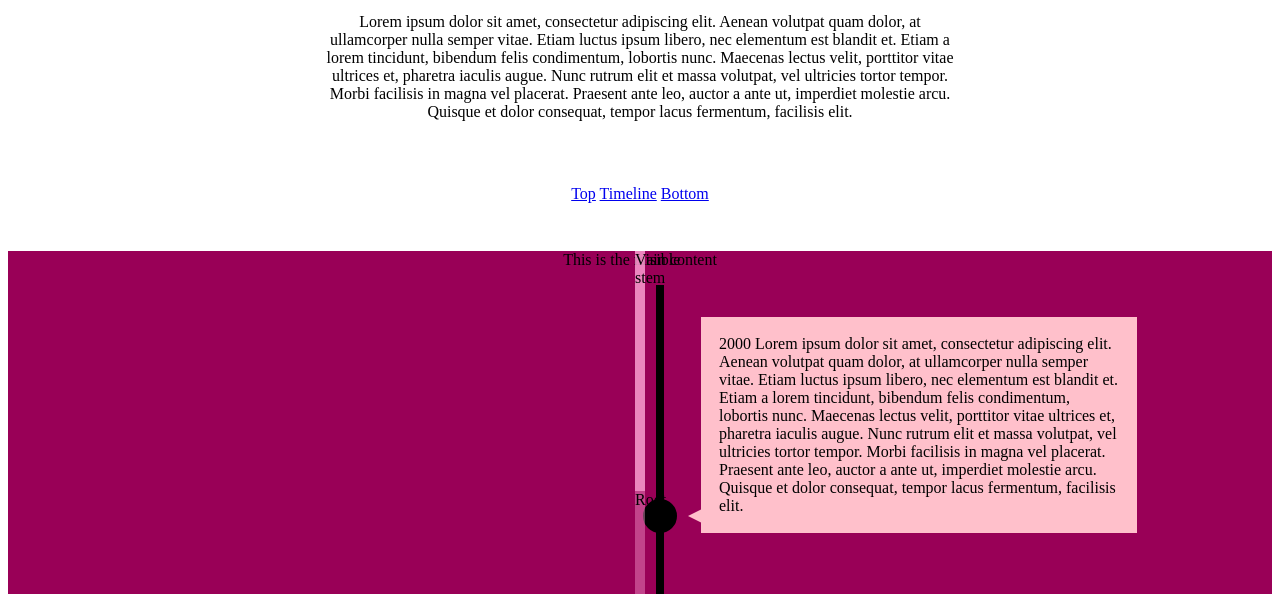
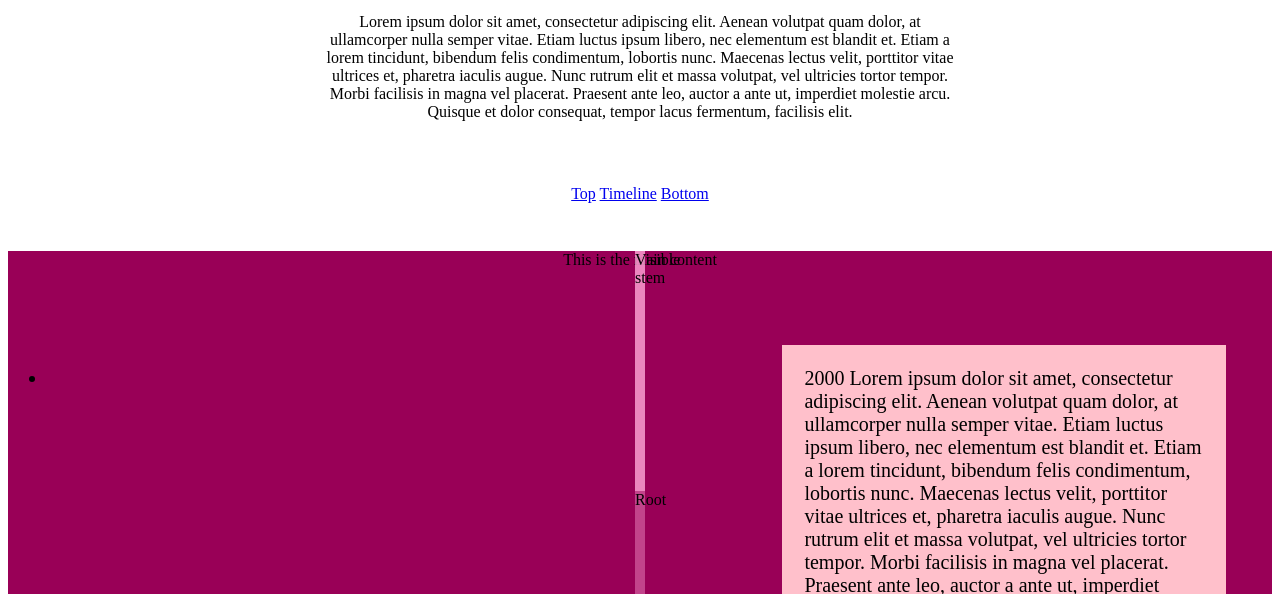
Before and after one commit to aim4/responsive-timeline, a plain HTML site: page index.html in a window 1280 px wide. Shown: the part 159-753 px from the top of the page. Drawn offline with nearby package versions, Linux system fonts and the light colour scheme.

Commit message:
Get rid of line created by list elements

```diff
--- a/styles.css
+++ b/styles.css
@@ -30,101 +30,69 @@ footer {
     height: 45em;
 }
 
-/* Used tutorial from:
-https://webdesign.tutsplus.com/tutorials/building-a-vertical-timeline-with-css-and-a-touch-of-javascript--cms-26528 */
-/* Uses each list element to create a vertical line */
+.timeline-list {
+    position: relative;
+    z-index: 2;
+    /* padding: 0; */
+    /* margin: 0; */
+}
+
 /* .timeline-list li { */
 .timeline-event {
-    list-style-type: none; /* Get rid of default list styling */
+    /* width: 0px; */
+    /* list-style-type: none; */
     position: relative;
     text-align: left;
-
-    /* Creates vertical line */
-    width: 8px; /* Make thin so it looks like a line */
     margin: 0 auto; /* Make first element touch top of parent el and center it */
-    padding-top: 2em;
-    padding-bottom: 2em;
-    background: black;
-}
-
-/* Create the circle markers on timeline */
-/* Comments explain what each css pair does to pseudo-element after the list item (LI/timeline-event) step-by-step */
-/* .timeline-list li::after { */
-.timeline-event::after {
-    content: '';
-    /* Move origin top-left of 'parent element' (LI) instead of after the LI*/
-    position: absolute;
-    left: 50%; /* Moves and aligns left side of pseuo-el to center of LI*/
-    bottom: 2em; /* Move to bottom of LI*/
-    transform: translateX(-50%); /* Makes center of pseudo-element the center of the LI */
-    width: 30px;
-    height: 30px; /* Becomes a 30x30px box */
-    border-radius: 50%; /* Makes circle */
-    border: 2px solid black;
-    background: white;
-    transition: background 0.5s ease-in-out;
-}
-
-/* .timeline-list li.in-view::after { */
-.timeline-event.in-view::after {
-    background: black;
+    padding-top: 3em;
+    padding-bottom: 3em;
+    /* padding-top: 2em; */
+    /* padding-bottom: 2em; */
+    /* background: black; */
 }
 
 /* Create the timeline-event text boxes */
 /* .timeline-list li div { */
 .timeline-event div {
+    width: 400px;
     position: relative;
     /* Hide on load */
     visibility: hidden;
     opacity: 0;
-    bottom: 0;
-    /* No change? */
-    width: 400px;
-    padding: 1em; /* Ball stays aligned with bottom of div content */
+    padding: 1em;
+    /* Ball stays aligned with bottom of div content */
     border: 2px solid pink;
     background: pink;
     transition: all 0.5s ease-in-out;
-    /* transform: translate3d(0, 0, 0); */
-}
-
-/* Adds a pseudo-element right after opening tag of div inside the timeline-event */
-/* .timeline-list li div::before { */
-.timeline-event div::before {
-    content: '';
-    position: absolute; /* Move origin to top-left of div (inner div, does not include padding) */
-    bottom: 7px; /* Set bottom 7px above bottom of div */
-    width: 0;
-    height: 0;
-    border-style: solid; /* Looks like little dot now*/
 }
 
 /* Move the div content of timeline-event to right side if odd */
 .timeline-list li:nth-child(odd) div {
-    left: 45px;
+    left: 60%;
     transform: translate3d(200px, 0, 0);
 }
 
 /* Create triangles */
 /* How it works: https://stackoverflow.com/questions/7073484/how-do-css-triangles-work */
-.timeline-list li:nth-child(odd) div::before {
-    left: -15px;
+/* .timeline-list li:nth-child(odd) div::before {
+    left: 50%;
     border-width: 8px 16px 8px 0; /* Make triangle pointing left */
-    border-color: transparent pink transparent transparent;
-}
+    /* border-color: transparent pink transparent transparent; */
+/* } */
 
 
 /* Move the div content of timeline-event to left side if even */
 .timeline-list li:nth-child(even) div {
-    left: -471px;
+    left: 5%;
     transform: translate3d(-200px, 0, 0);
 }
 
 /* Creates triangle */
-.timeline-list li:nth-child(even) div::before {
+/* .timeline-list li:nth-child(even) div::before {
     right: -15px;
     border-width: 8px 0 8px 16px; /* Make triangle pointing right */
-    border-color: transparent transparent transparent pink;
-}
+    /* border-color: transparent transparent transparent pink; */
+/* } */
 
 .timeline-list li.in-view div {
 /* .timeline-event.in-view div { Even though selectors are same, more specific one gets applied last,
@@ -132,10 +100,6 @@ https://webdesign.tutsplus.com/tutorials/building-a-vertical-timeline-with-css-a
     transform: none;
     visibility: visible;
     opacity: 1;
-}
-
-.timeline-list {
-    z-index: 2;
 }
 
 .stem-wrapper {
@@ -173,3 +137,8 @@ https://webdesign.tutsplus.com/tutorials/building-a-vertical-timeline-with-css-a
     z-index: 3;
     opacity: 1;
 }
+
+/* Text */
+.timeline-event {
+    font-size: 1.25em;
+}
```
